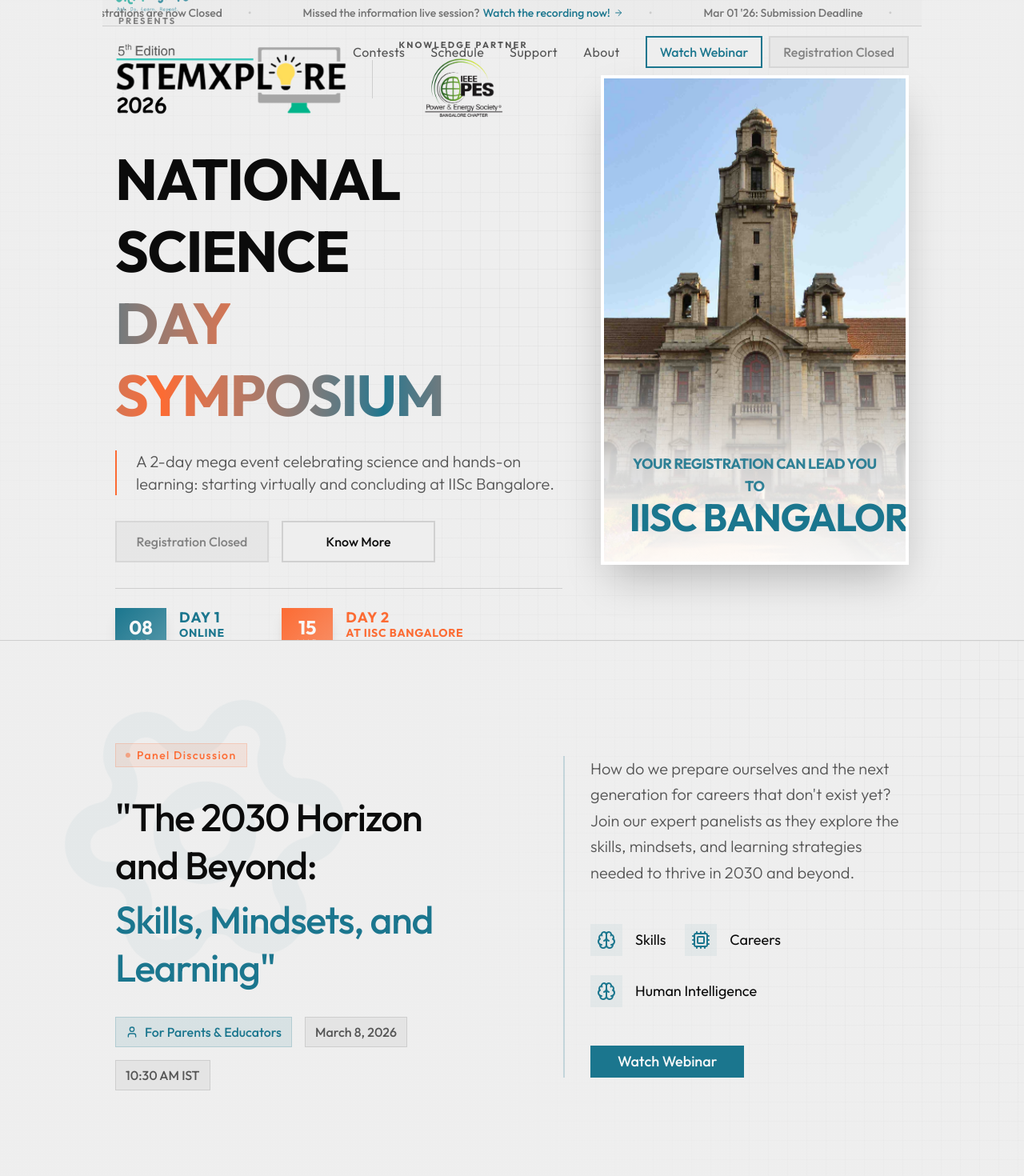
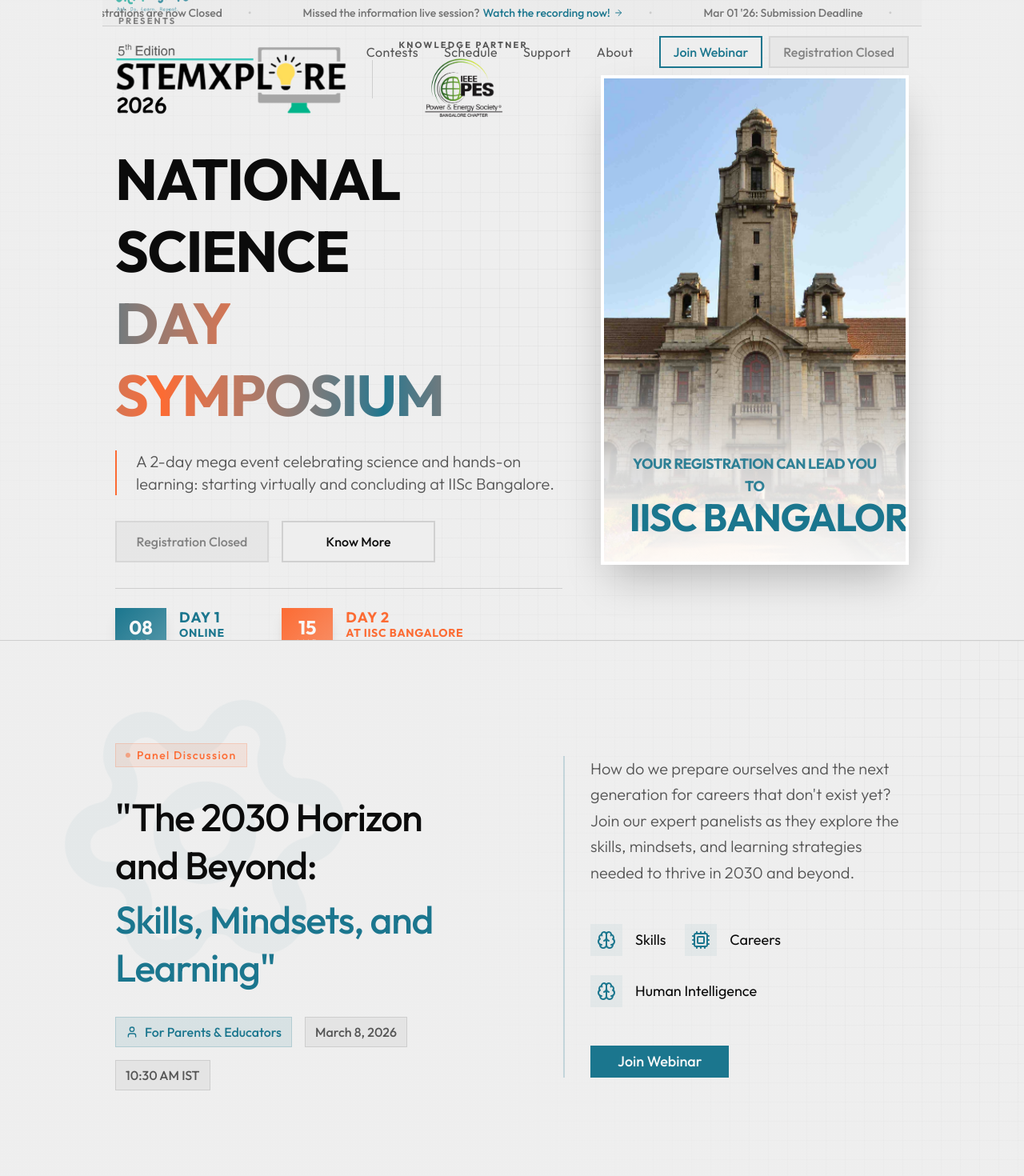
Before and after one commit to stemonsters/stemxplore2026, a Next.js app: page / in a window 1280 px wide. Shown: the top 1470 px of the page at 80% size. Built offline with nearby package versions, Linux system fonts and the light colour scheme.

Commit message:
Join Webinar button change

```diff
--- a/src/components/FeaturedEvent.tsx
+++ b/src/components/FeaturedEvent.tsx
@@ -86,7 +86,7 @@
                             <div className="flex flex-col items-start gap-2 mt-4">
                                 <Button asChild className="rounded-none bg-primary text-primary-foreground hover:bg-primary/90 border-2 border-transparent hover:border-primary hover:bg-transparent hover:text-primary transition-all cursor-pointer px-8 py-4 text-lg">
                                     <a href="#webinar-live">
-                                        Watch Webinar
+                                        Join Webinar
                                     </a>
                                 </Button>
                             </div>
--- a/src/components/Header.tsx
+++ b/src/components/Header.tsx
@@ -90,7 +90,7 @@
                     <div className="flex items-center gap-2">
                         {pathname !== "/webinar-registration" && (
                             <Button asChild variant="outline" className="rounded-none border-2 border-primary text-primary hover:bg-primary hover:text-primary-foreground transition-all">
-                                <Link href="/#webinar-live">Watch Webinar</Link>
+                                <Link href="/#webinar-live">Join Webinar</Link>
                             </Button>
                         )}
                         <Button asChild className="bg-muted text-muted-foreground rounded-none border-2 border-border cursor-default pointer-events-none opacity-70">
@@ -156,7 +156,7 @@
                             ))}
                             {pathname !== "/webinar-registration" && (
                                 <Button asChild variant="outline" className="w-full rounded-none border-2 border-primary text-primary hover:bg-primary hover:text-primary-foreground transition-all">
-                                    <Link href="/#webinar-live" onClick={() => setIsMobileMenuOpen(false)}>Watch Webinar</Link>
+                                    <Link href="/#webinar-live" onClick={() => setIsMobileMenuOpen(false)}>Join Webinar</Link>
                                 </Button>
                             )}
                             <Button asChild className="w-full bg-muted text-muted-foreground rounded-none border-2 border-border cursor-default pointer-events-none opacity-70">
```
